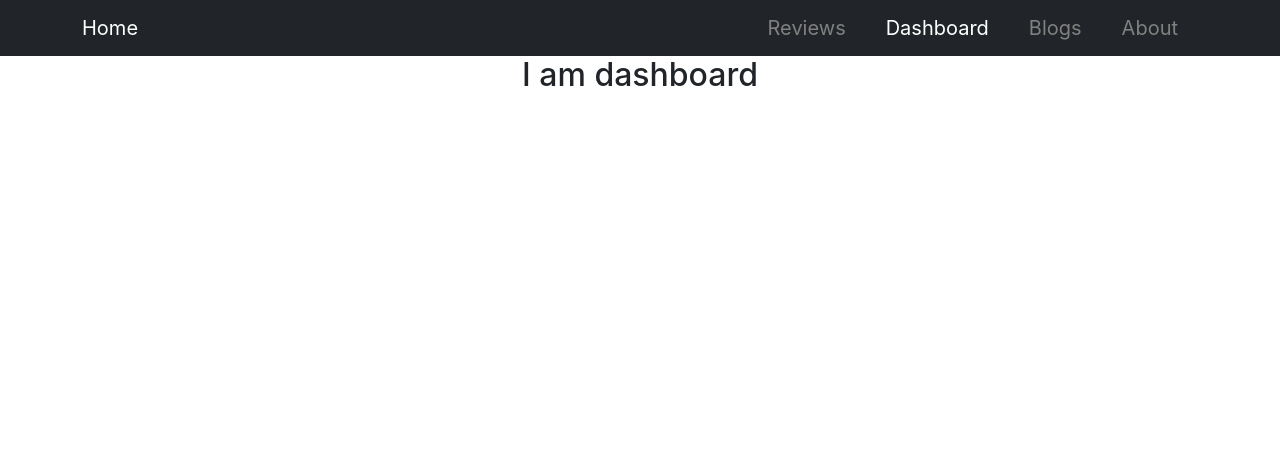
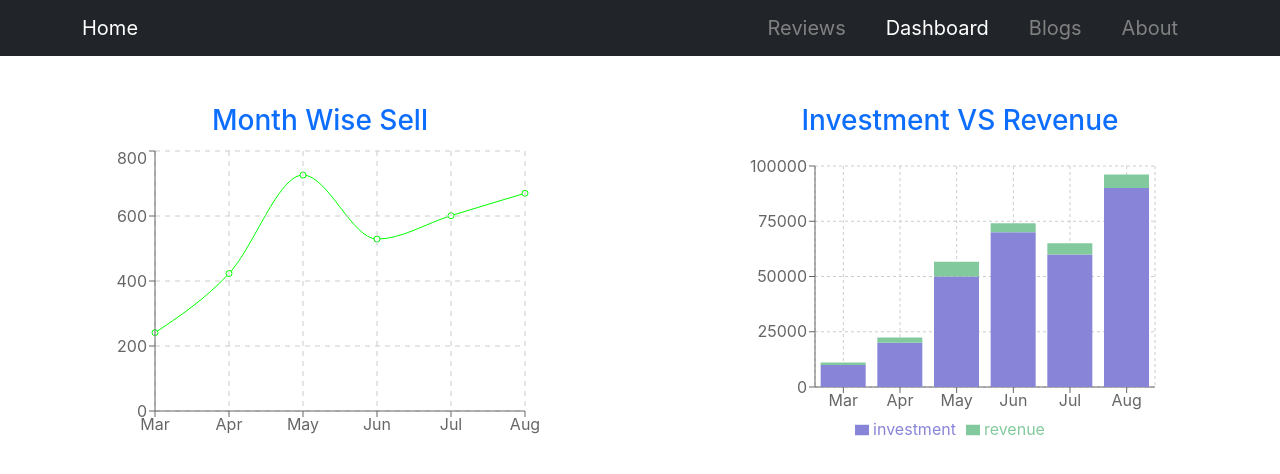
Before and after one commit to jicumollick/shoe-review-website, a React (Create React App) app: page /dashboard in a window 1280 px wide. Shown: the top 474 px of the page. Built offline with nearby package versions, Linux system fonts and the light colour scheme; the HTML template or start-up script is replaced by a standard one.

Commit message:
dashboard done

```diff
--- a/package.json
+++ b/package.json
@@ -12,6 +12,7 @@
     "react-dom": "^18.0.0",
     "react-router-dom": "^6.3.0",
     "react-scripts": "5.0.0",
+    "recharts": "^2.1.9",
     "web-vitals": "^2.1.4"
   },
   "scripts": {
--- a/src/components/Dashboard/Dashboard.js
+++ b/src/components/Dashboard/Dashboard.js
@@ -1,9 +1,19 @@
 import React from "react";
+import MyBarChart from "../MyBarChart/MyBarChart";
+
+import MyLineChart from "../MyLineChart/MyLineChart";
 
 const Dashboard = () => {
   return (
-    <div>
-      <h2>I am dashboard</h2>
+    <div className="d-md-flex  justify-content-around  mt-5">
+      <div>
+        <h3 className="text-primary"> Month Wise Sell</h3>
+        <MyLineChart></MyLineChart>
+      </div>
+      <div>
+        <h3 className="text-primary"> Investment VS Revenue</h3>
+        <MyBarChart></MyBarChart>
+      </div>
     </div>
   );
 };
--- /dev/null
+++ b/src/components/MyBarChart/MyBarChart.js
@@ -0,0 +1,75 @@
+import React from "react";
+
+import {
+  BarChart,
+  Bar,
+  Cell,
+  XAxis,
+  YAxis,
+  CartesianGrid,
+  Tooltip,
+  Legend,
+} from "recharts";
+const data = [
+  {
+    month: "Mar",
+    investment: 10000,
+    sell: 241,
+    revenue: 1040,
+  },
+  {
+    month: "Apr",
+    investment: 20000,
+    sell: 423,
+    revenue: 2450,
+  },
+  {
+    month: "May",
+    investment: 50000,
+    sell: 726,
+    revenue: 6701,
+  },
+  {
+    month: "Jun",
+    investment: 70000,
+    sell: 529,
+    revenue: 4040,
+  },
+  {
+    month: "Jul",
+    investment: 60000,
+    sell: 601,
+    revenue: 5090,
+  },
+  {
+    month: "Aug",
+    investment: 90000,
+    sell: 670,
+    revenue: 6100,
+  },
+];
+const MyBarChart = () => {
+  return (
+    <BarChart
+      width={450}
+      height={300}
+      data={data}
+      margin={{
+        top: 20,
+        right: 30,
+        left: 20,
+        bottom: 5,
+      }}
+    >
+      <CartesianGrid strokeDasharray="3 3" />
+      <XAxis dataKey="month" />
+      <YAxis dataKey="investment" />
+      <Tooltip />
+      <Legend />
+      <Bar dataKey="investment" stackId="a" fill="#8884d8" />
+      <Bar dataKey="revenue" stackId="a" fill="#82ca9d" />
+    </BarChart>
+  );
+};
+
+export default MyBarChart;
--- /dev/null
+++ b/src/components/MyLineChart/MyLineChart.js
@@ -0,0 +1,67 @@
+import React from "react";
+import {
+  LineChart,
+  Line,
+  CartesianGrid,
+  XAxis,
+  YAxis,
+  Tooltip,
+} from "recharts";
+const data = [
+  {
+    month: "Mar",
+    investment: 10000,
+    sell: 241,
+    revenue: 1040,
+  },
+  {
+    month: "Apr",
+    investment: 20000,
+    sell: 423,
+    revenue: 2450,
+  },
+  {
+    month: "May",
+    investment: 50000,
+    sell: 726,
+    revenue: 6701,
+  },
+  {
+    month: "Jun",
+    investment: 70000,
+    sell: 529,
+    revenue: 4040,
+  },
+  {
+    month: "Jul",
+    investment: 60000,
+    sell: 601,
+    revenue: 5090,
+  },
+  {
+    month: "Aug",
+    investment: 90000,
+    sell: 670,
+    revenue: 6100,
+  },
+];
+const MyLineChart = () => {
+  return (
+    <LineChart
+      width={450}
+      height={300}
+      data={data}
+      margin={{ top: 5, right: 20, bottom: 5, left: 0 }}
+    >
+      <Line type="monotone" dataKey="sell" stroke="#0F0" />
+      {/* <Line type="monotone" dataKey="revenue" stroke="#8884d8" /> */}
+      {/* <Line type="monotone" dataKey="investment" stroke="#FF0000" /> */}
+      <CartesianGrid stroke="#ccc" strokeDasharray="5 5" />
+      <XAxis dataKey="month" />
+      <YAxis dataKey="sell" />
+      <Tooltip />
+    </LineChart>
+  );
+};
+
+export default MyLineChart;
```
Also changed, not shown: src/components/MyLineChart/MyLineChart.css (added), 1 other file (tests, documents, lock files or other folders).
